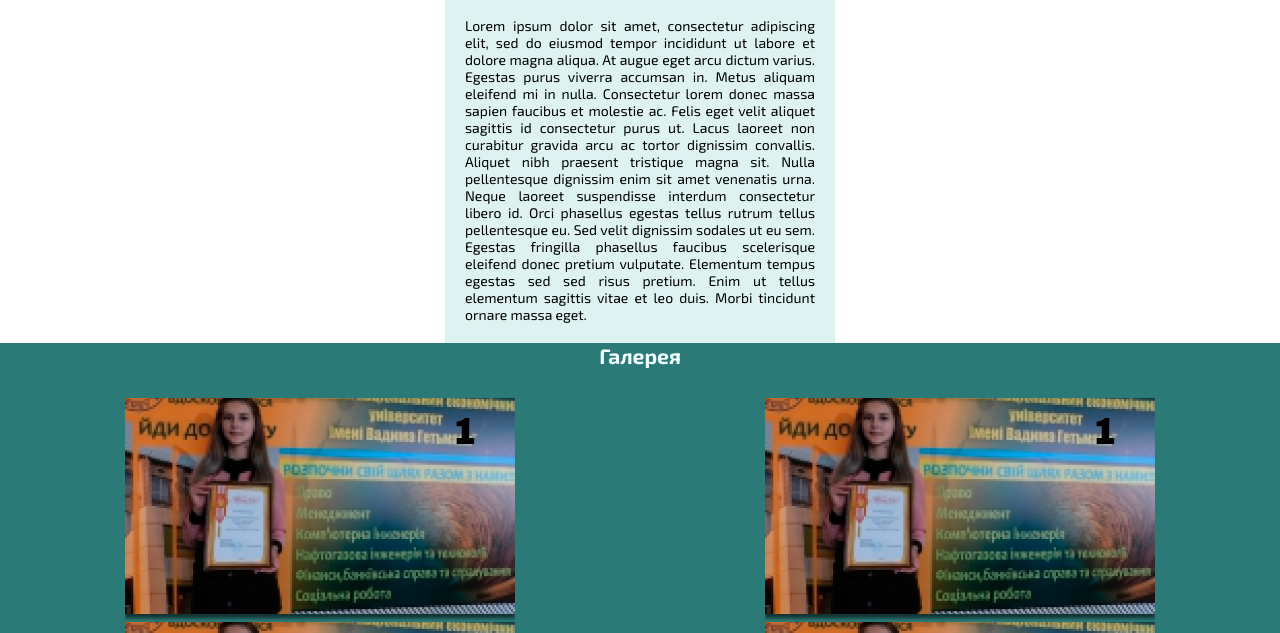
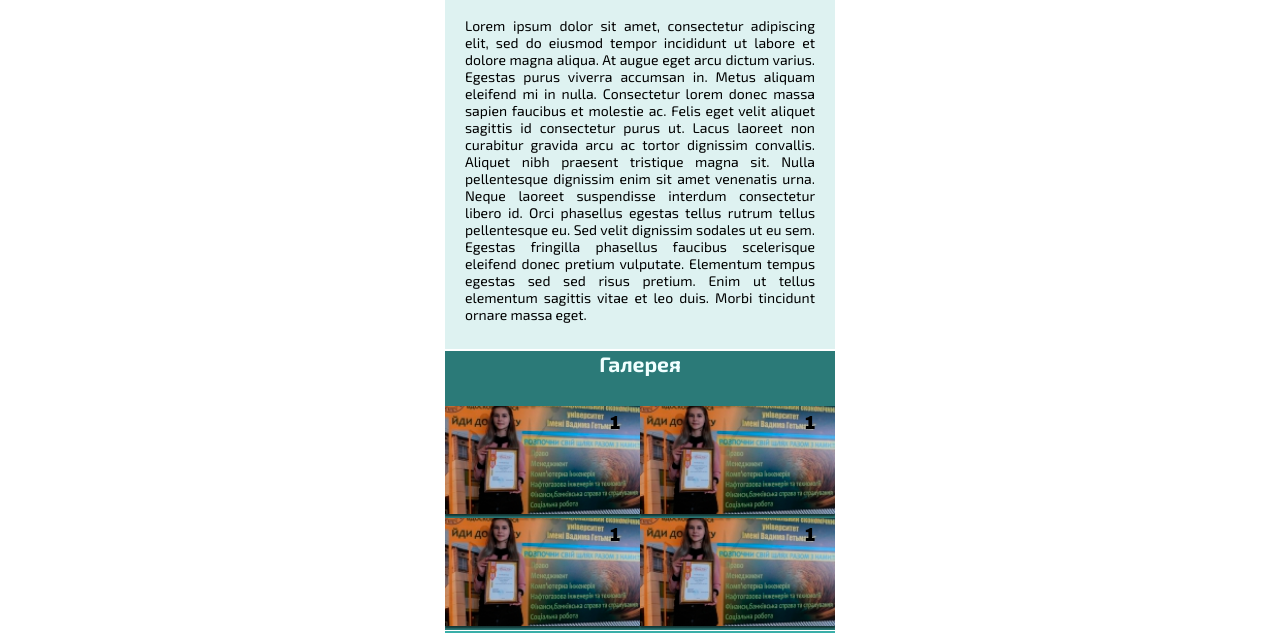
Before and after one commit to techqnie/college.rc, a plain HTML site: page pages/pageOne/pageOne.html in a window 1280 px wide. Shown: the part 106-739 px from the top of the page. Drawn offline with nearby package versions, Linux system fonts and the light colour scheme.

Commit message:
Add files via upload

```diff
--- a/pages/pageOne/pageOne.css
+++ b/pages/pageOne/pageOne.css
@@ -484,10 +484,12 @@ li.list_li>a {
 
 @media (max-width: 1360px) {
     .gallery_box{
+        width: 390px;
         font-size: 14px;
         color: azure;
         text-align: center;
-        background-color: #2B7A78
+        background-color: #2B7A78;
+        margin-top: 2px;
     }
     .gallery-item{
         flex: 40%;
```
